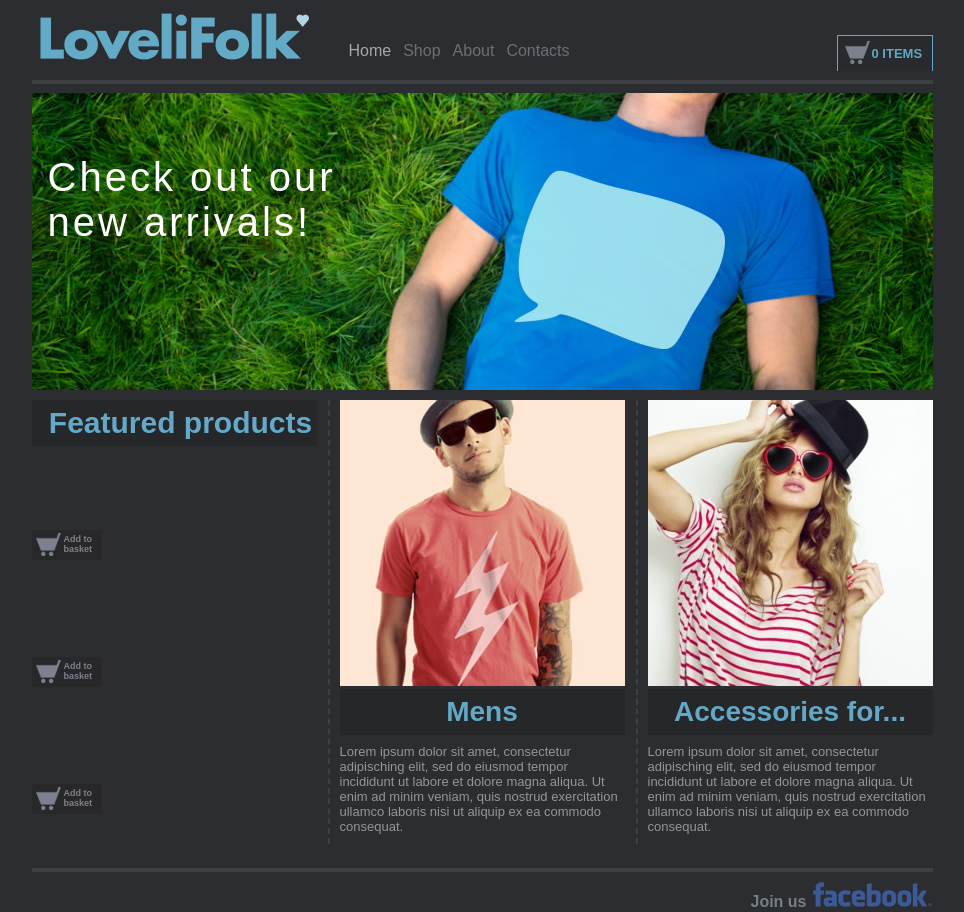
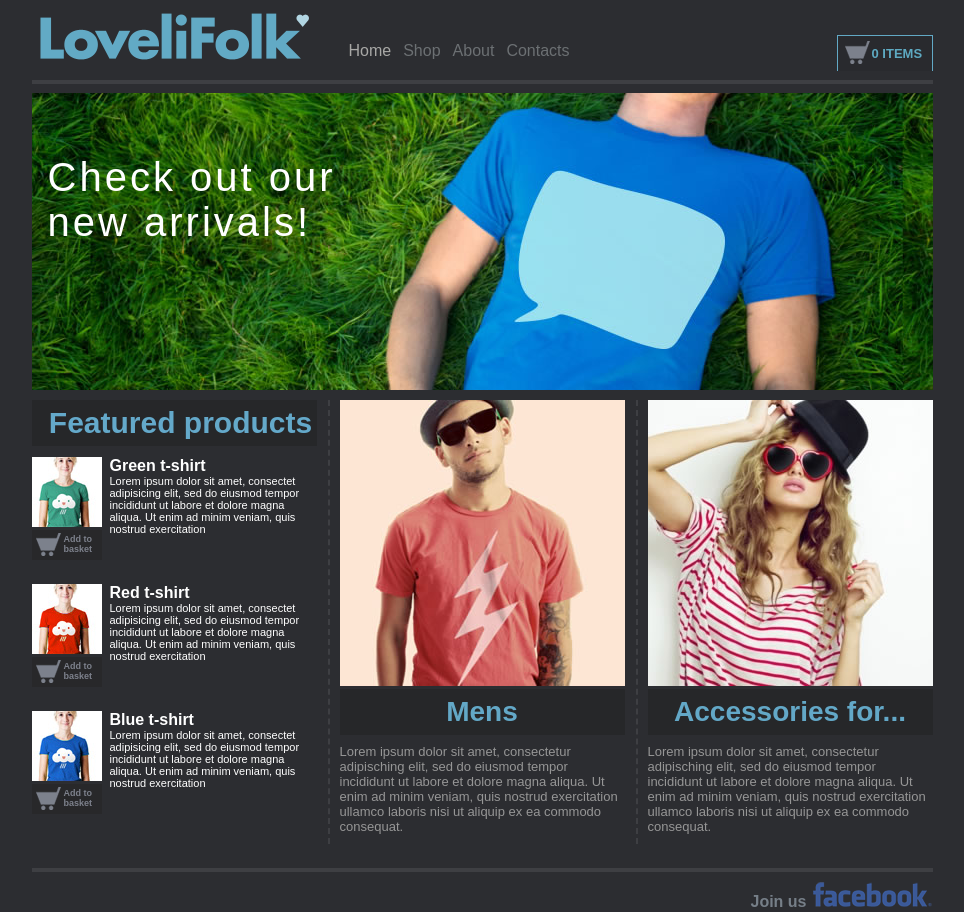
Before and after one commit to cynthiaerdos/FrontEndProject01, a plain HTML site: page www/index.html in a window 1280 px wide. Shown: the whole page, without its empty margins (158-1122 px from the left). Drawn offline with Linux system fonts and the light colour scheme.

Commit message:
Style bug fixed

```diff
--- a/www/css/style.css
+++ b/www/css/style.css
@@ -303,7 +303,6 @@ a.basket{
 
 div.right-product{
     width:207px;
-    height:357px;
     float: left;
 }
 
--- a/www/index.html
+++ b/www/index.html
@@ -6,10 +6,13 @@
 	</title>
 	<meta charset="utf-8" />
 	<link rel="stylesheet" href="css/style.css" type="text/css" />
-    <script src="js/angular.min.js">
-        var product1 = {"id":1,"name":"Green t-shirt","img":"css/assets/tshirt-green-small.jpg","description":"Lorem ipsum dolor sit amet, consectet adipisicing elit, sed do eiusmod tempor incididunt ut labore et dolore magna aliqua. Ut enim ad minim veniam, quis nostrud exercitation"};
-        var product2 = {"id":2,"name":"Red t-shirt","img":"css/assets/tshirt-red-small.jpg","description":"Lorem ipsum dolor sit amet, consectet adipisicing elit, sed do eiusmod tempor incididunt ut labore et dolore magna aliqua. Ut enim ad minim veniam, quis nostrud exercitation"};
-        var product1 = {"id":3,"name":"Blue t-shirt","img":"css/assets/tshirt-blue-small.jpg","description":"Lorem ipsum dolor sit amet, consectet adipisicing elit, sed do eiusmod tempor incididunt ut labore et dolore magna aliqua. Ut enim ad minim veniam, quis nostrud exercitation"};
+    <script src="js/angular.min.js"></script>
+    <script type="text/javascript">
+        function mainCtrl($scope){
+            $scope.products = [{"id":1,"name":"Green t-shirt","img":"css/assets/tshirt-green-small.jpg","description":"Lorem ipsum dolor sit amet, consectet adipisicing elit, sed do eiusmod tempor incididunt ut labore et dolore magna aliqua. Ut enim ad minim veniam, quis nostrud exercitation"},
+                               {"id":2,"name":"Red t-shirt","img":"css/assets/tshirt-red-small.jpg","description":"Lorem ipsum dolor sit amet, consectet adipisicing elit, sed do eiusmod tempor incididunt ut labore et dolore magna aliqua. Ut enim ad minim veniam, quis nostrud exercitation"},
+                               {"id":3,"name":"Blue t-shirt","img":"css/assets/tshirt-blue-small.jpg","description":"Lorem ipsum dolor sit amet, consectet adipisicing elit, sed do eiusmod tempor incididunt ut labore et dolore magna aliqua. Ut enim ad minim veniam, quis nostrud exercitation"}];
+        }
     </script>
 </head>
 <body>
@@ -39,16 +42,16 @@
             Check out our<br />
             new arrivals!
 		</div>
-		<div class="content">
+		<div class="content" ng-controller="mainCtrl">
 			<div class="products">
 				<div class="products-header">
                         <span class="bold">Featured products</span>
 				</div>
-				<div class="product">
+				<div class="product" ng-repeat="product in products">
 					<div class="left-product">
                         <div class="product-option">
 					    	<div class="product-image">
-                                <img src="{{ product1.img }}" />
+                                <img src="{{ product.img }}" />
 				    		</div>
                             <a class="basket" href="#">
                                 <div class="product-basket">
@@ -57,52 +60,14 @@
                                 </div>
                             </a>
                         </div>
-                        <div class="product-option">
-			    			<div class="product-image">
-                                <img src="{{ product2.img }}" />
-			    			</div>
-                            <a class="basket" href="#">
-                                <div class="product-basket">
-                                    <span class="bold">Add to<br />
-                                        basket</span>
-                                </div>
-                            </a>
-                        </div>
-                        <div class="product-option">
-			    			<div class="product-image">
-                                <img src="{{ product3.img }}" />
-			    			</div>
-                            <a class="basket" href="#">
-			    			    <div class="product-basket">
-                                   <span class="bold">Add to<br />
-                                   basket</span>
-			    		    	</div>
-                            </a>
-                        </div>
 					</div>
 					<div class="right-product">
                         <div class="product-info">
                             <div class="product-title">
-                                <span class="bold">{{ product1.name }}</span>
+                                <span class="bold">{{ product.name }}</span>
                             </div>
                             <div class="product-description">
-                                {{ product1.description }}
-                            </div>
-                        </div>
-                        <div class="product-info">
-                            <div class="product-title">
-                                <span class="bold">{{ product2.name }}</span>
-                            </div>
-                            <div class="product-description">
-                                {{ product2.description }}
-                            </div>
-                        </div>
-                        <div class="product-info">
-                            <div class="product-title">
-                                <span class="bold">{{ product3.name }}</span>
-                            </div>
-                            <div class="product-description">
-                                {{ product3.description }}
+                                {{ product.description }}
                             </div>
                         </div>
 					</div>
```
